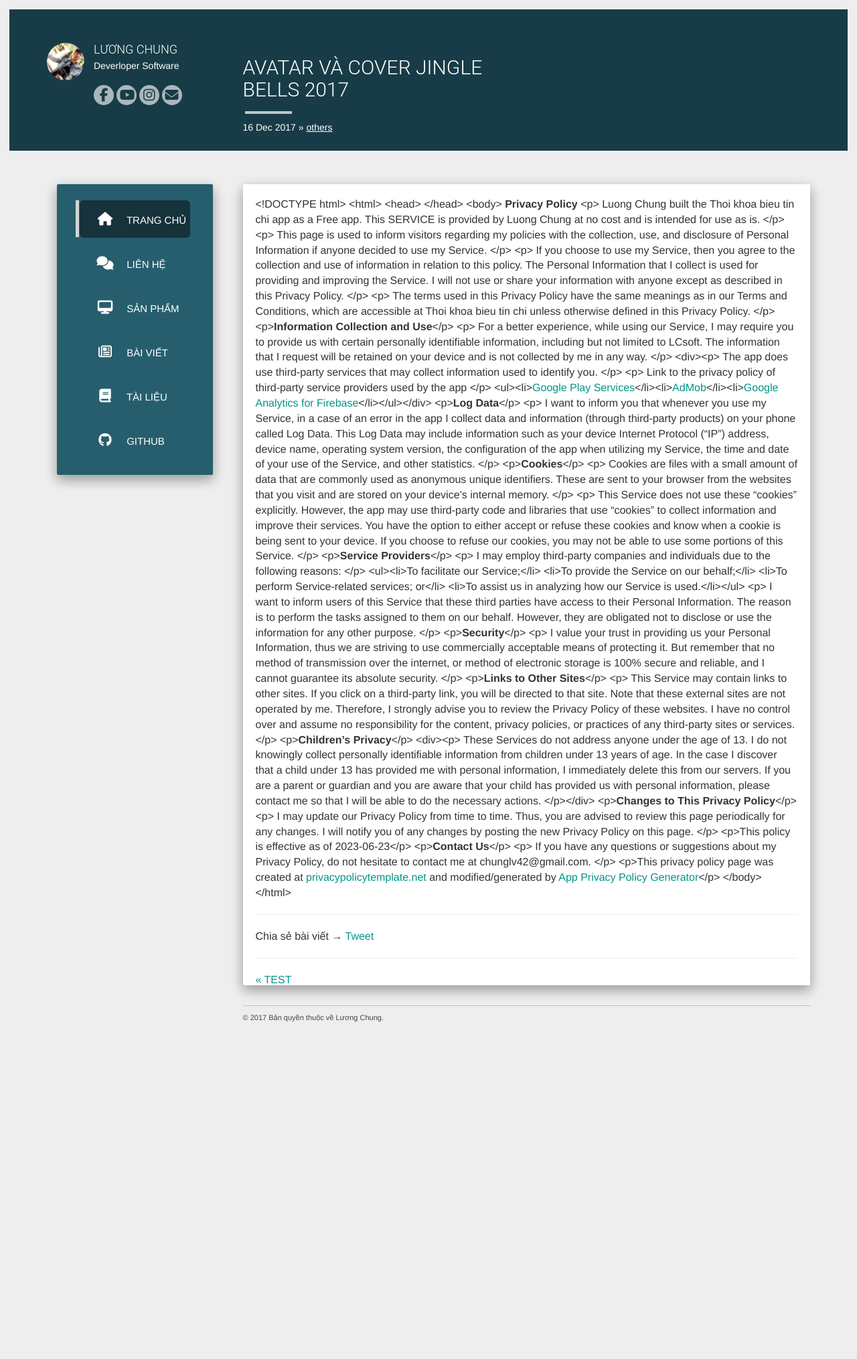
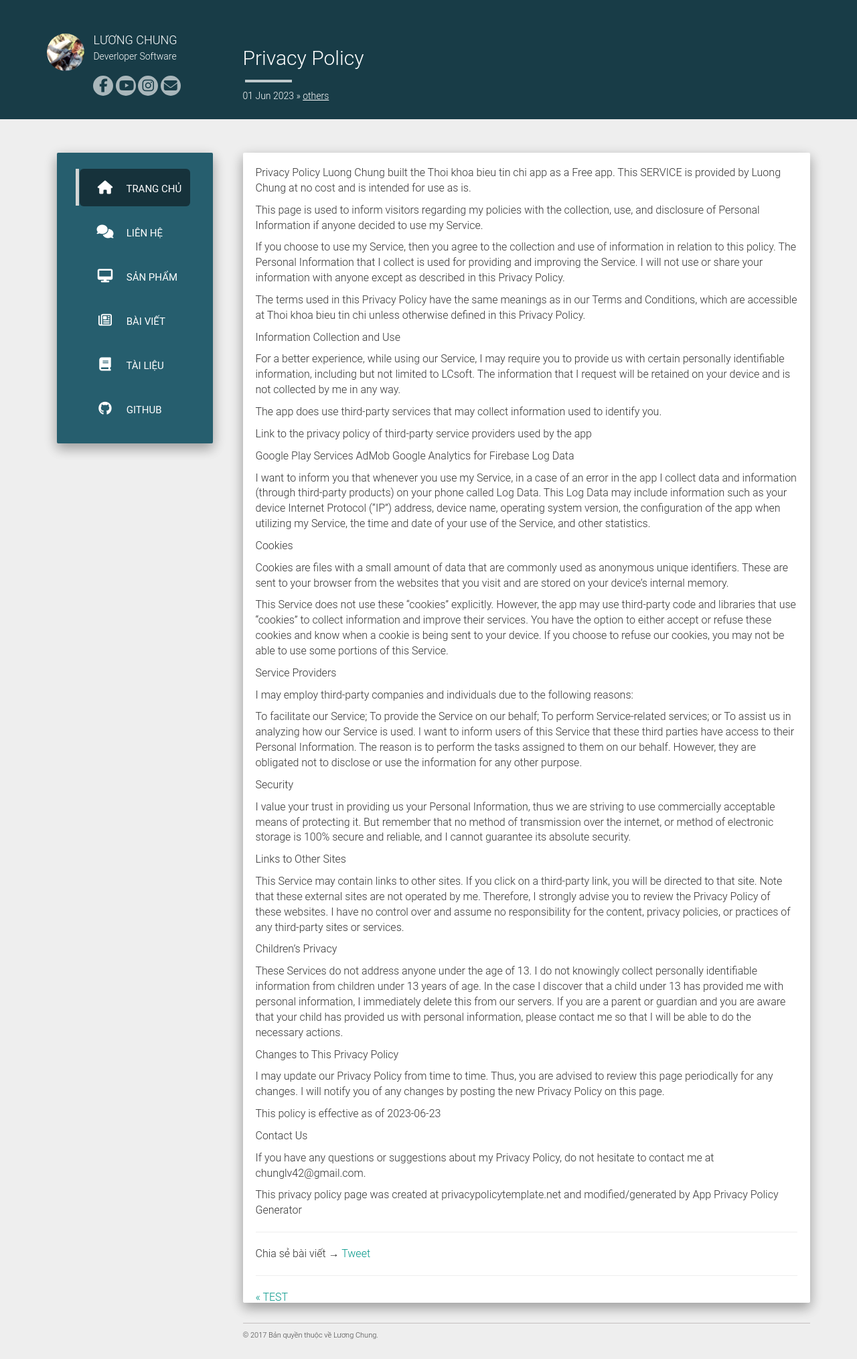
Before and after one commit to luongchung/luongchung.github.io, a Jekyll site: the page built from _posts/2017-09-17-Cover_sdc.md, in a window 1280 px wide. Shown: the whole page at 67% size. Built offline with Jekyll 4.4.1, drawn with Linux system fonts in a browser that asks for light colours; nearby versions of some CDN libraries; comment, search, counter and statistics services are not loaded; before the commit the page ends 1569 px from its top, so only the background shows below that.

Commit message:
Update 2017-09-17-Cover_sdc.md

```diff
--- a/_posts/2017-09-17-Cover_sdc.md
+++ b/_posts/2017-09-17-Cover_sdc.md
@@ -1,115 +1,69 @@
 ---
 layout: post
-title:  "AVATAR VÀ COVER JINGLE BELLS 2017"
-date:   2017-12-16 20:50:29
+title:  "Privacy Policy"
+date:   2023-06-01 20:50:29
 categories: others
 ---
-<!DOCTYPE html>
-    <html>
-    <head>
-      <meta charset='utf-8'>
-      <meta name='viewport' content='width=device-width'>
-      <title>Privacy Policy</title>
-      <style> body { font-family: 'Helvetica Neue', Helvetica, Arial, sans-serif; padding:1em; } </style>
-    </head>
-    <body>
-    <strong>Privacy Policy</strong> <p>
-                  Luong Chung built the Thoi khoa bieu tin chi app as
-                  a Free app. This SERVICE is provided by
-                  Luong Chung at no cost and is intended for use as
-                  is.
-                </p> <p>
-                  This page is used to inform visitors regarding my
-                  policies with the collection, use, and disclosure of Personal
-                  Information if anyone decided to use my Service.
-                </p> <p>
-                  If you choose to use my Service, then you agree to
-                  the collection and use of information in relation to this
-                  policy. The Personal Information that I collect is
-                  used for providing and improving the Service. I will not use or share your information with
-                  anyone except as described in this Privacy Policy.
-                </p> <p>
-                  The terms used in this Privacy Policy have the same meanings
-                  as in our Terms and Conditions, which are accessible at
-                  Thoi khoa bieu tin chi unless otherwise defined in this Privacy Policy.
-                </p> <p><strong>Information Collection and Use</strong></p> <p>
-                  For a better experience, while using our Service, I
-                  may require you to provide us with certain personally
-                  identifiable information, including but not limited to LCsoft. The information that
-                  I request will be retained on your device and is not collected by me in any way.
-                </p> <div><p>
-                    The app does use third-party services that may collect
-                    information used to identify you.
-                  </p> <p>
-                    Link to the privacy policy of third-party service providers used
-                    by the app
-                  </p> <ul><li><a href="https://www.google.com/policies/privacy/" target="_blank" rel="noopener noreferrer">Google Play Services</a></li><li><a href="https://support.google.com/admob/answer/6128543?hl=en" target="_blank" rel="noopener noreferrer">AdMob</a></li><li><a href="https://firebase.google.com/policies/analytics" target="_blank" rel="noopener noreferrer">Google Analytics for Firebase</a></li><!----><!----><!----><!----><!----><!----><!----><!----><!----><!----><!----><!----><!----><!----><!----><!----><!----><!----><!----><!----><!----><!----><!----><!----><!----></ul></div> <p><strong>Log Data</strong></p> <p>
-                  I want to inform you that whenever you
-                  use my Service, in a case of an error in the app
-                  I collect data and information (through third-party
-                  products) on your phone called Log Data. This Log Data may
-                  include information such as your device Internet Protocol
-                  (“IP”) address, device name, operating system version, the
-                  configuration of the app when utilizing my Service,
-                  the time and date of your use of the Service, and other
-                  statistics.
-                </p> <p><strong>Cookies</strong></p> <p>
-                  Cookies are files with a small amount of data that are
-                  commonly used as anonymous unique identifiers. These are sent
-                  to your browser from the websites that you visit and are
-                  stored on your device's internal memory.
-                </p> <p>
-                  This Service does not use these “cookies” explicitly. However,
-                  the app may use third-party code and libraries that use
-                  “cookies” to collect information and improve their services.
-                  You have the option to either accept or refuse these cookies
-                  and know when a cookie is being sent to your device. If you
-                  choose to refuse our cookies, you may not be able to use some
-                  portions of this Service.
-                </p> <p><strong>Service Providers</strong></p> <p>
-                  I may employ third-party companies and
-                  individuals due to the following reasons:
-                </p> <ul><li>To facilitate our Service;</li> <li>To provide the Service on our behalf;</li> <li>To perform Service-related services; or</li> <li>To assist us in analyzing how our Service is used.</li></ul> <p>
-                  I want to inform users of this Service
-                  that these third parties have access to their Personal
-                  Information. The reason is to perform the tasks assigned to
-                  them on our behalf. However, they are obligated not to
-                  disclose or use the information for any other purpose.
-                </p> <p><strong>Security</strong></p> <p>
-                  I value your trust in providing us your
-                  Personal Information, thus we are striving to use commercially
-                  acceptable means of protecting it. But remember that no method
-                  of transmission over the internet, or method of electronic
-                  storage is 100% secure and reliable, and I cannot
-                  guarantee its absolute security.
-                </p> <p><strong>Links to Other Sites</strong></p> <p>
-                  This Service may contain links to other sites. If you click on
-                  a third-party link, you will be directed to that site. Note
-                  that these external sites are not operated by me.
-                  Therefore, I strongly advise you to review the
-                  Privacy Policy of these websites. I have
-                  no control over and assume no responsibility for the content,
-                  privacy policies, or practices of any third-party sites or
-                  services.
-                </p> <p><strong>Children’s Privacy</strong></p> <div><p>
-                    These Services do not address anyone under the age of 13.
-                    I do not knowingly collect personally
-                    identifiable information from children under 13 years of age. In the case
-                    I discover that a child under 13 has provided
-                    me with personal information, I immediately
-                    delete this from our servers. If you are a parent or guardian
-                    and you are aware that your child has provided us with
-                    personal information, please contact me so that
-                    I will be able to do the necessary actions.
-                  </p></div> <!----> <p><strong>Changes to This Privacy Policy</strong></p> <p>
-                  I may update our Privacy Policy from
-                  time to time. Thus, you are advised to review this page
-                  periodically for any changes. I will
-                  notify you of any changes by posting the new Privacy Policy on
-                  this page.
-                </p> <p>This policy is effective as of 2023-06-23</p> <p><strong>Contact Us</strong></p> <p>
-                  If you have any questions or suggestions about my
-                  Privacy Policy, do not hesitate to contact me at chunglv42@gmail.com.
-                </p> <p>This privacy policy page was created at <a href="https://privacypolicytemplate.net" target="_blank" rel="noopener noreferrer">privacypolicytemplate.net </a>and modified/generated by <a href="https://app-privacy-policy-generator.nisrulz.com/" target="_blank" rel="noopener noreferrer">App Privacy Policy Generator</a></p>
-    </body>
-    </html>
+Privacy Policy
+Luong Chung built the Thoi khoa bieu tin chi app as a Free app. This SERVICE is provided by Luong Chung at no cost and is intended for use as is.
+
+This page is used to inform visitors regarding my policies with the collection, use, and disclosure of Personal Information if anyone decided to use my Service.
+
+If you choose to use my Service, then you agree to the collection and use of information in relation to this policy. The Personal Information that I collect is used for providing and improving the Service. I will not use or share your information with anyone except as described in this Privacy Policy.
+
+The terms used in this Privacy Policy have the same meanings as in our Terms and Conditions, which are accessible at Thoi khoa bieu tin chi unless otherwise defined in this Privacy Policy.
+
+Information Collection and Use
+
+For a better experience, while using our Service, I may require you to provide us with certain personally identifiable information, including but not limited to LCsoft. The information that I request will be retained on your device and is not collected by me in any way.
+
+The app does use third-party services that may collect information used to identify you.
+
+Link to the privacy policy of third-party service providers used by the app
+
+Google Play Services
+AdMob
+Google Analytics for Firebase
+Log Data
+
+I want to inform you that whenever you use my Service, in a case of an error in the app I collect data and information (through third-party products) on your phone called Log Data. This Log Data may include information such as your device Internet Protocol (“IP”) address, device name, operating system version, the configuration of the app when utilizing my Service, the time and date of your use of the Service, and other statistics.
+
+Cookies
+
+Cookies are files with a small amount of data that are commonly used as anonymous unique identifiers. These are sent to your browser from the websites that you visit and are stored on your device's internal memory.
+
+This Service does not use these “cookies” explicitly. However, the app may use third-party code and libraries that use “cookies” to collect information and improve their services. You have the option to either accept or refuse these cookies and know when a cookie is being sent to your device. If you choose to refuse our cookies, you may not be able to use some portions of this Service.
+
+Service Providers
+
+I may employ third-party companies and individuals due to the following reasons:
+
+To facilitate our Service;
+To provide the Service on our behalf;
+To perform Service-related services; or
+To assist us in analyzing how our Service is used.
+I want to inform users of this Service that these third parties have access to their Personal Information. The reason is to perform the tasks assigned to them on our behalf. However, they are obligated not to disclose or use the information for any other purpose.
+
+Security
+
+I value your trust in providing us your Personal Information, thus we are striving to use commercially acceptable means of protecting it. But remember that no method of transmission over the internet, or method of electronic storage is 100% secure and reliable, and I cannot guarantee its absolute security.
+
+Links to Other Sites
+
+This Service may contain links to other sites. If you click on a third-party link, you will be directed to that site. Note that these external sites are not operated by me. Therefore, I strongly advise you to review the Privacy Policy of these websites. I have no control over and assume no responsibility for the content, privacy policies, or practices of any third-party sites or services.
+
+Children’s Privacy
+
+These Services do not address anyone under the age of 13. I do not knowingly collect personally identifiable information from children under 13 years of age. In the case I discover that a child under 13 has provided me with personal information, I immediately delete this from our servers. If you are a parent or guardian and you are aware that your child has provided us with personal information, please contact me so that I will be able to do the necessary actions.
+
+Changes to This Privacy Policy
+
+I may update our Privacy Policy from time to time. Thus, you are advised to review this page periodically for any changes. I will notify you of any changes by posting the new Privacy Policy on this page.
+
+This policy is effective as of 2023-06-23
+
+Contact Us
+
+If you have any questions or suggestions about my Privacy Policy, do not hesitate to contact me at chunglv42@gmail.com.
+
+This privacy policy page was created at privacypolicytemplate.net and modified/generated by App Privacy Policy Generator
```
